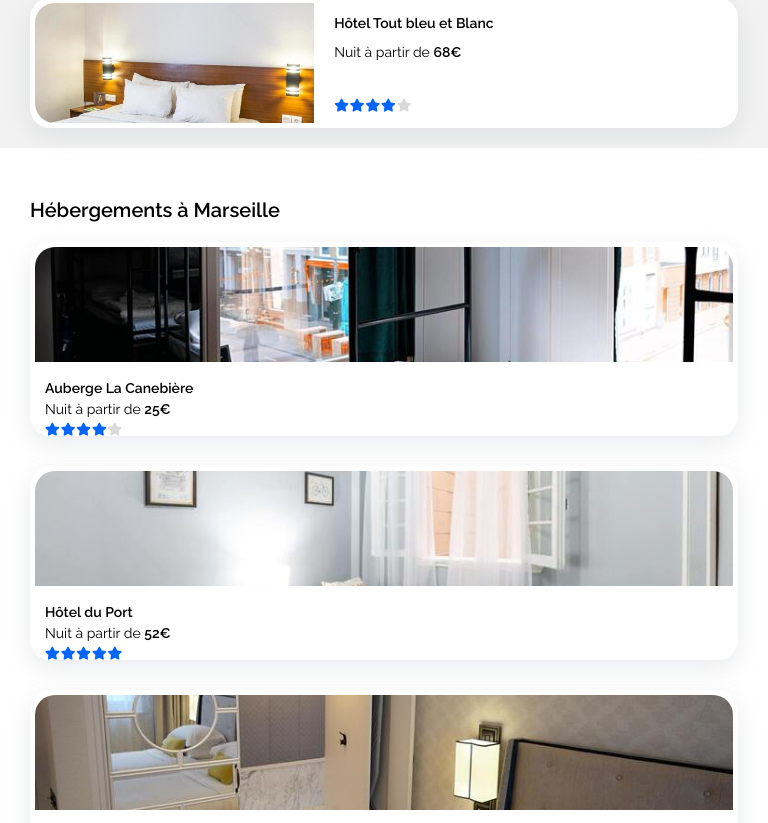
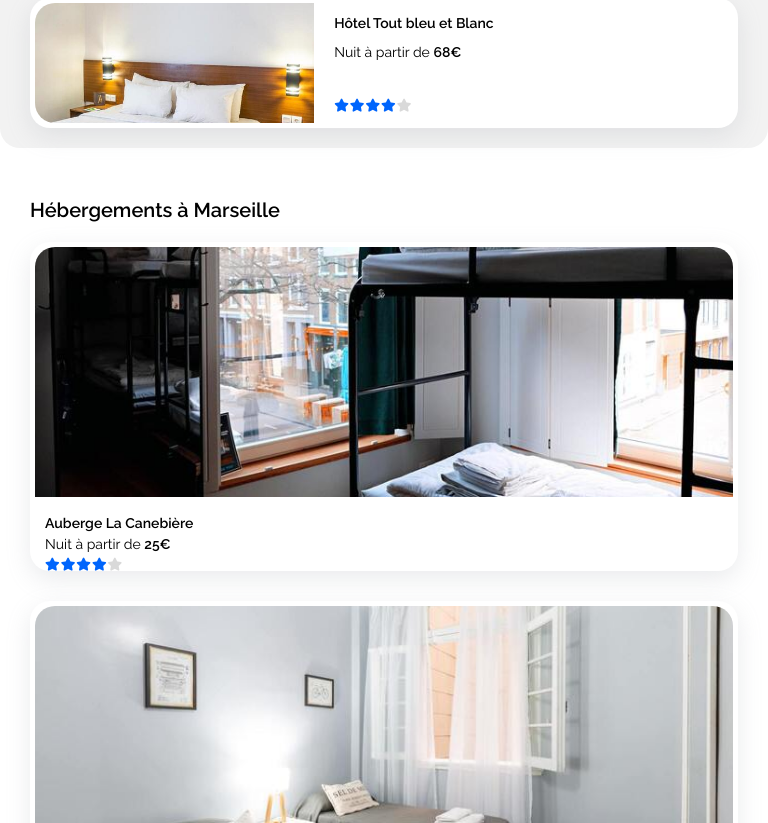
Before and after one commit to aslancaglar/aslancaglar.github.io, a plain HTML site: page index.html in a window 768 px wide. Shown: the part 982-1805 px from the top of the page. Drawn offline with Linux system fonts and the light colour scheme.

Commit message:
Responsive tablette

```diff
--- a/index.html
+++ b/index.html
@@ -21,7 +21,7 @@
     </header>
 
     <section class="filters-search">
-        <H1>Trouvez votre hébergement pour des vacances de reve</H1>
+        <H1>Trouvez votre hébergement pour des vacances de rêve</H1>
         <p>En plein centre ville ou en plein nature</p>
         <form action="#" class="search">
             <label for="search"><i class="fas fa-map-marker-alt"></i></label>
--- a/style.css
+++ b/style.css
@@ -292,7 +292,6 @@ input[type="search"]:focus{
      overflow: hidden;
      padding: 5px;
      box-shadow: rgba(149, 157, 165, 0.2) 0px 8px 24px;
-
  }
 
  .aplus_link{
@@ -483,6 +482,46 @@ footer{
     margin-bottom: 14px;
 }
 
+
+@media only screen and (max-width :992px) and (min-width: 768px) {
+    .hebergements_container{
+        flex-direction: column;
+        width: 100%;
+    }
+
+    #search{
+        width: 100%;
+    }
+
+
+    .hebergements_city ul{
+        flex-direction: column;
+    }
+
+    .hebergements_city ul li img{
+        height: 150px;
+    }
+
+    .activites_list ul{
+        flex-direction: column;
+    }
+
+    .hebergements_city, .activites_container, .hebergements_pop_list, .filters-search, footer{
+        width: 100%;
+    }
+
+    .hebergements img, .activites img{
+        height: 250px;
+        min-height: 250px;
+    }
+
+    footer{
+        height: 100%;
+
+    }
+
+    }
+
 @media only screen and (max-width :768px) {
     .main_container, .footer_container{
         padding: 0;
@@ -595,7 +634,6 @@ footer{
     .hebergements_city, .activites_container, .hebergements_pop_list, .filters-search, footer{
         width: 100%;
         padding: 20px 30px;
-        border-radius: 0;
     }
     .hebergements_pop_list{
         order: -1;
```
